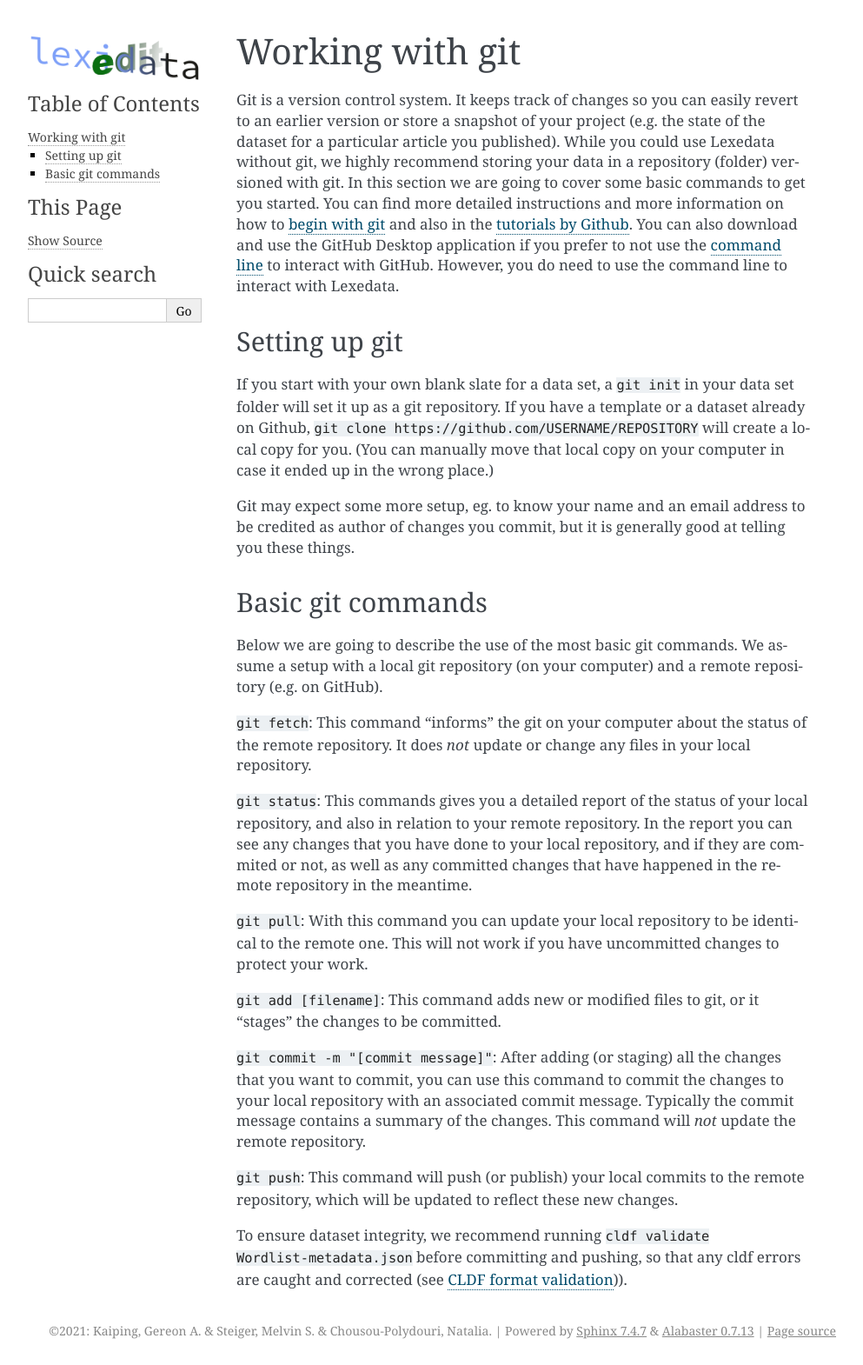
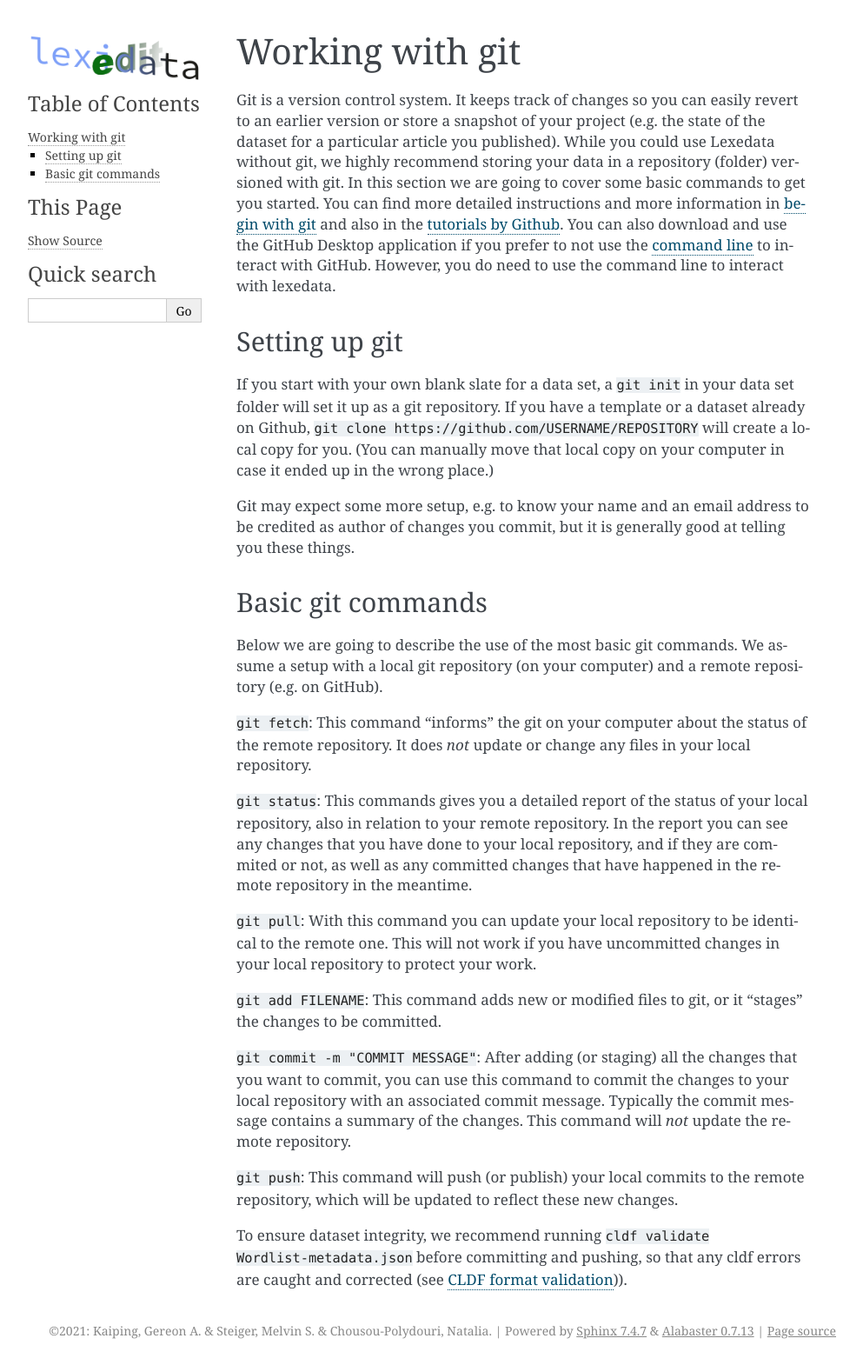
Before and after one commit to lexedata/lexedata, a Sphinx documentation site: the page built from docs/git.rst, in a window 1280 px wide. Shown: the whole page at 87% size, without its empty margins (148-1141 px from the left). Built offline with Sphinx 7.4.7, drawn with Linux system fonts in a browser that asks for light colours.

Commit message:
minor updates

```diff
--- a/docs/git.rst
+++ b/docs/git.rst
@@ -7,12 +7,12 @@ of the dataset for a particular article you published). While you could use
 Lexedata without git, we highly recommend storing your data in a repository
 (folder) versioned with git. In this section we are going to cover some basic
 commands to get you started. You can find more detailed instructions and more
-information on how to `begin with git
+information in `begin with git
 <https://product.hubspot.com/blog/git-and-github-tutorial-for-beginners>`_ and
 also in the `tutorials by Github <https://guides.github.com/>`_. You can also
 download and use the GitHub Desktop application if you prefer to not use the
 :doc:`command line <cli>` to interact with GitHub. However, you do need to use
-the command line to interact with Lexedata.
+the command line to interact with lexedata.
 
 Setting up git
 ~~~~~~~~~~~~~~
@@ -23,7 +23,7 @@ dataset already on Github, ``git clone https://github.com/USERNAME/REPOSITORY``
 will create a local copy for you. (You can manually move that local copy on your
 computer in case it ended up in the wrong place.)
 
-Git may expect some more setup, eg. to know your name and an email address to be
+Git may expect some more setup, e.g. to know your name and an email address to be
 credited as author of changes you commit, but it is generally good at telling
 you these things.
 
@@ -34,13 +34,13 @@ Below we are going to describe the use of the most basic git commands. We assume
 
 ``git fetch``: This command "informs" the git on your computer about the status of the remote repository. It does *not* update or change any files in your local repository.
 
-``git status``: This commands gives you a detailed report of the status of your local repository, and also in relation to your remote repository. In the report you can see any changes that you have done to your local repository, and if they are commited or not, as well as any committed changes that have happened in the remote repository in the meantime.
+``git status``: This commands gives you a detailed report of the status of your local repository, also in relation to your remote repository. In the report you can see any changes that you have done to your local repository, and if they are commited or not, as well as any committed changes that have happened in the remote repository in the meantime.
 
-``git pull``: With this command you can update your local repository to be identical to the remote one. This will not work if you have uncommitted changes to protect your work.
+``git pull``: With this command you can update your local repository to be identical to the remote one. This will not work if you have uncommitted changes in your local repository to protect your work.
 
-``git add [filename]``: This command adds new or modified files to git, or it "stages" the changes to be committed.
+``git add FILENAME``: This command adds new or modified files to git, or it "stages" the changes to be committed.
 
-``git commit -m "[commit message]"``: After adding (or staging) all the changes that you want to commit, you can use this command to commit the changes to your local repository with an associated commit message. Typically the commit message contains a summary of the changes. This command will *not* update the remote repository.
+``git commit -m "COMMIT MESSAGE"``: After adding (or staging) all the changes that you want to commit, you can use this command to commit the changes to your local repository with an associated commit message. Typically the commit message contains a summary of the changes. This command will *not* update the remote repository.
 
 ``git push``: This command will push (or publish) your local commits to the remote repository, which will be updated to reflect these new changes.
 
```
